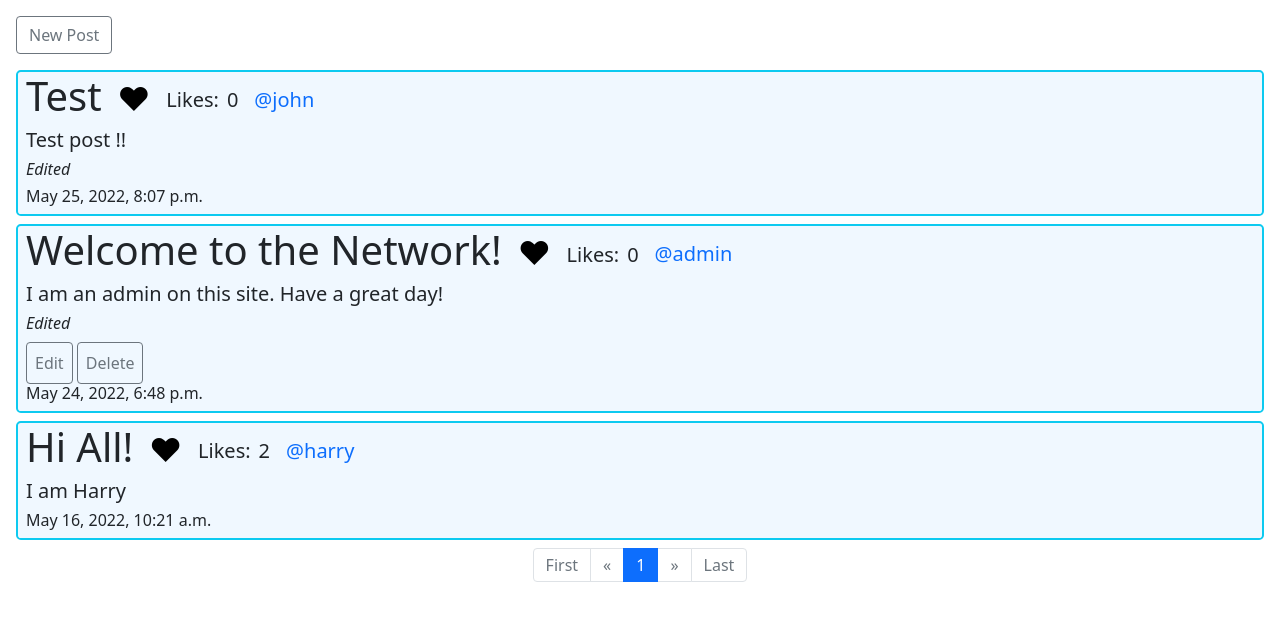
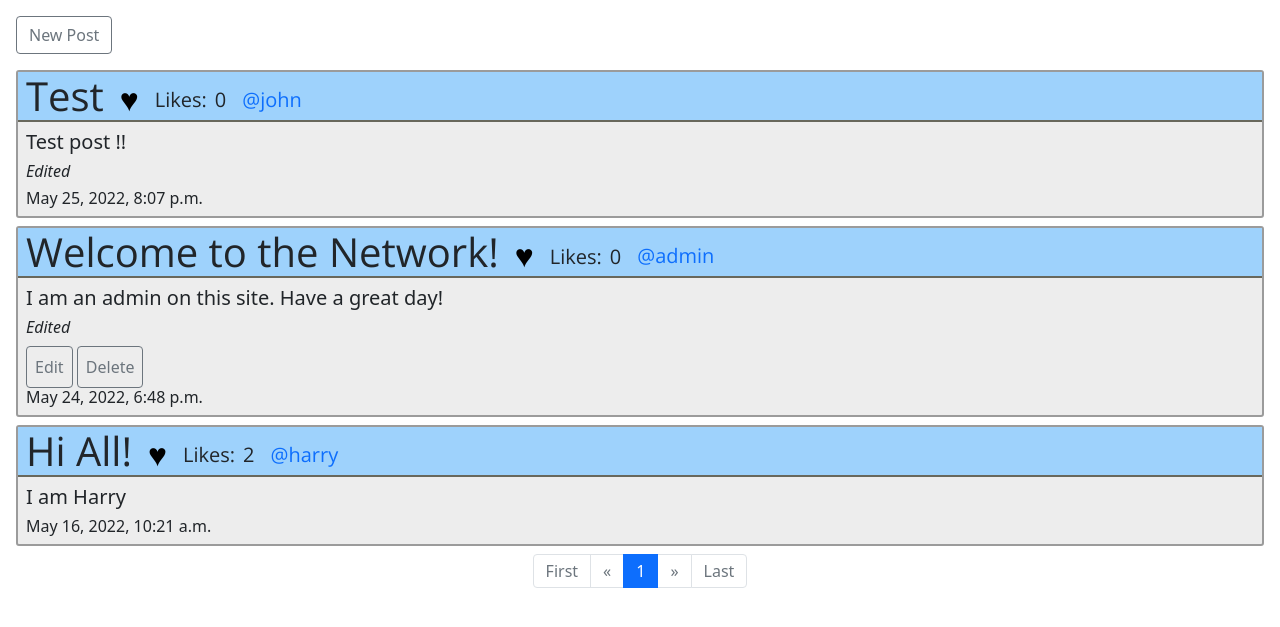
Before and after one commit to john-gelinas/network, a Django app: page / in a window 1280 px wide. Shown: the part 56-683 px from the top of the page. Run offline with Django 3.2, Linux system fonts and the light colour scheme; a user stored in the database is signed in; data comes from the database, SQL or seed files in the repository; both versions use the stored data as it was after the commit; some libraries are stand-ins or nearby versions.

Commit message:
favicon, styling

```diff
--- a/network/static/network/styles.css
+++ b/network/static/network/styles.css
@@ -1,3 +1,10 @@
+@font-face {
+    font-family: titlefont;
+    src: url('OpenSans-Regular.ttf');
+  }
+
+
+
 .follow {
     border: None !important;
 }
@@ -13,5 +20,20 @@
 }
 
 .post {
-    background-color: aliceblue;
+    background-color: rgb(237, 237, 237);
+    border: 2px solid;
+    border-radius: 3px;
+    border-color: rgb(155, 155, 155);
 }
+
+.posttitlebox {
+    background-color: rgb(158, 210, 252);
+    border-bottom: 2px;
+    border-bottom-style: solid;
+    border-bottom-color: rgb(104, 104, 92);
+}
+
+.posttitle {
+    /* font-family:'Segoe UI', Tahoma, Geneva, Verdana, sans-serif; */
+    font-family: titlefont, Helvetica, sans-serif;
+}
--- a/network/templates/network/index.html
+++ b/network/templates/network/index.html
@@ -35,9 +35,9 @@
     {% endif %}
 
     {% for post in page_obj %}
-    <div id="{{ post.id }}" class="post m-2 border border-2 border-info rounded-3">
-        <div>
-            <h1 class="h1 ps-2 m-0 d-flex align-items-center">{{ post.title }}<span class="h1 m-0"> <a style="text-decoration-line: none" href="#" id="heart{{ post.id }}"
+    <div id="{{ post.id }}" class="post m-2">
+        <div class="posttitlebox">
+            <h1 class="h1 posttitle ps-2 m-0 d-flex align-items-center">{{ post.title }}<span class="h1 m-0"> <a style="text-decoration-line: none" href="#" id="heart{{ post.id }}"
                 class="heart h2 m-3" style="color: black">&hearts;</a><span class="align-middle h5">Likes:</span><span class="align-middle m-2 h5" id="likes{{ post.id }}"
                 class="likes align-middle h5"></span></span><span class="lead ps-2 pt-2 align-bottom" style="font-size: 20px"><a class="username align-bottom" href={% url "profile" post.user.id %}>
                     @{{ post.user }}</a></span></h1>
--- a/network/templates/network/layout.html
+++ b/network/templates/network/layout.html
@@ -6,6 +6,7 @@
         <title>{% block title %}Social Network{% endblock %}</title>
         <link rel="stylesheet" href="https://stackpath.bootstrapcdn.com/bootstrap/4.4.1/css/bootstrap.min.css" integrity="sha384-Vkoo8x4CGsO3+Hhxv8T/Q5PaXtkKtu6ug5TOeNV6gBiFeWPGFN9MuhOf23Q9Ifjh" crossorigin="anonymous">
         <link href="{% static 'network/styles.css' %}" rel="stylesheet">
+        <link rel="icon" type="image/x-icon" href="{% static 'network/favicon.ico' %}">
         <link href="https://cdn.jsdelivr.net/npm/bootstrap@5.1.3/dist/css/bootstrap.min.css" rel="stylesheet" integrity="sha384-1BmE4kWBq78iYhFldvKuhfTAU6auU8tT94WrHftjDbrCEXSU1oBoqyl2QvZ6jIW3" crossorigin="anonymous">
         <script src="https://cdn.jsdelivr.net/npm/bootstrap@5.1.3/dist/js/bootstrap.bundle.min.js" integrity="sha384-ka7Sk0Gln4gmtz2MlQnikT1wXgYsOg+OMhuP+IlRH9sENBO0LRn5q+8nbTov4+1p" crossorigin="anonymous"></script>
         {% block script %}
```
Also changed, not shown: db.sqlite3, network/static/network/OpenSans-Regular.ttf (added), network/static/network/favicon.ico (renamed from network/static/favicon.ico).
